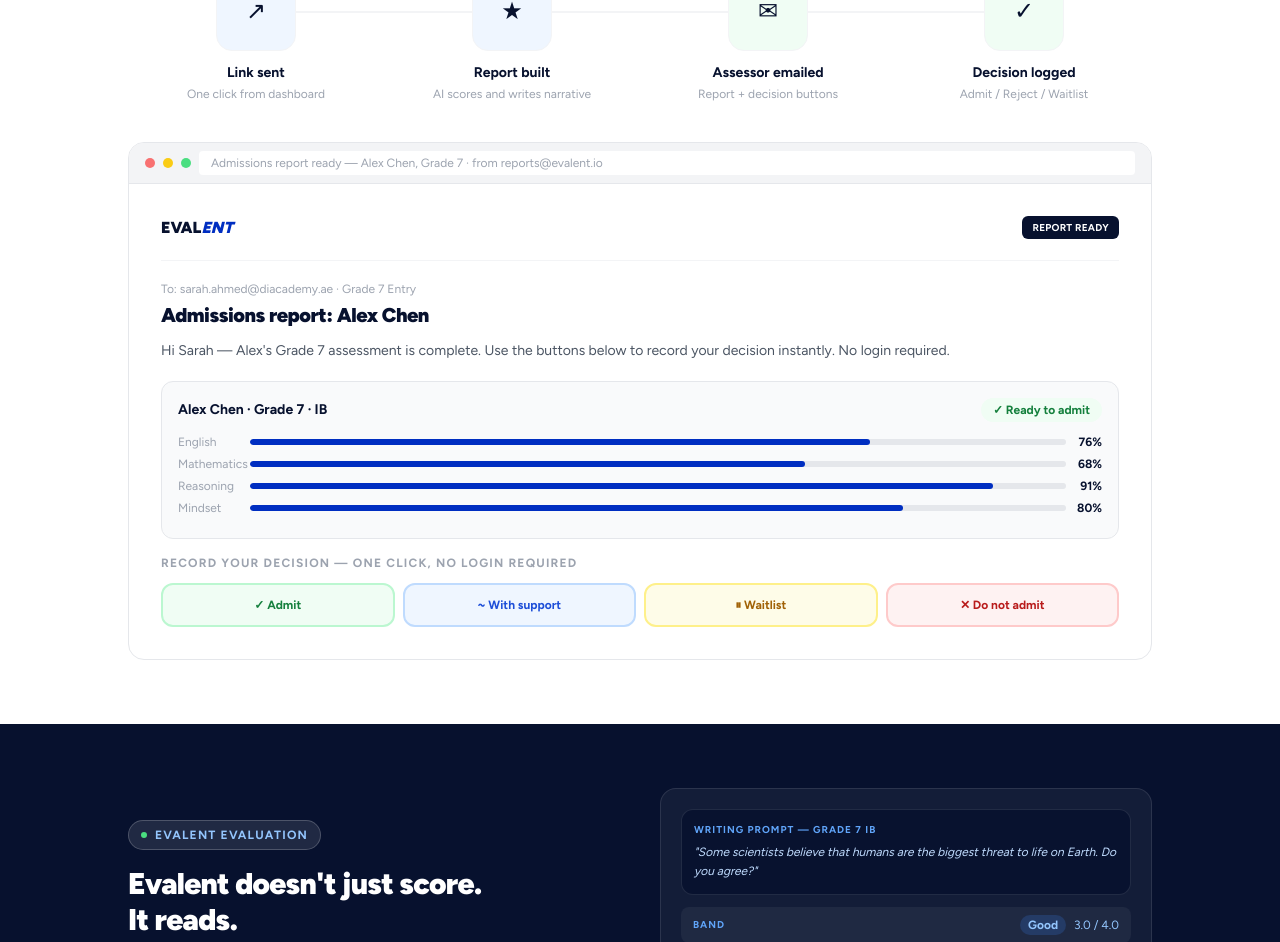
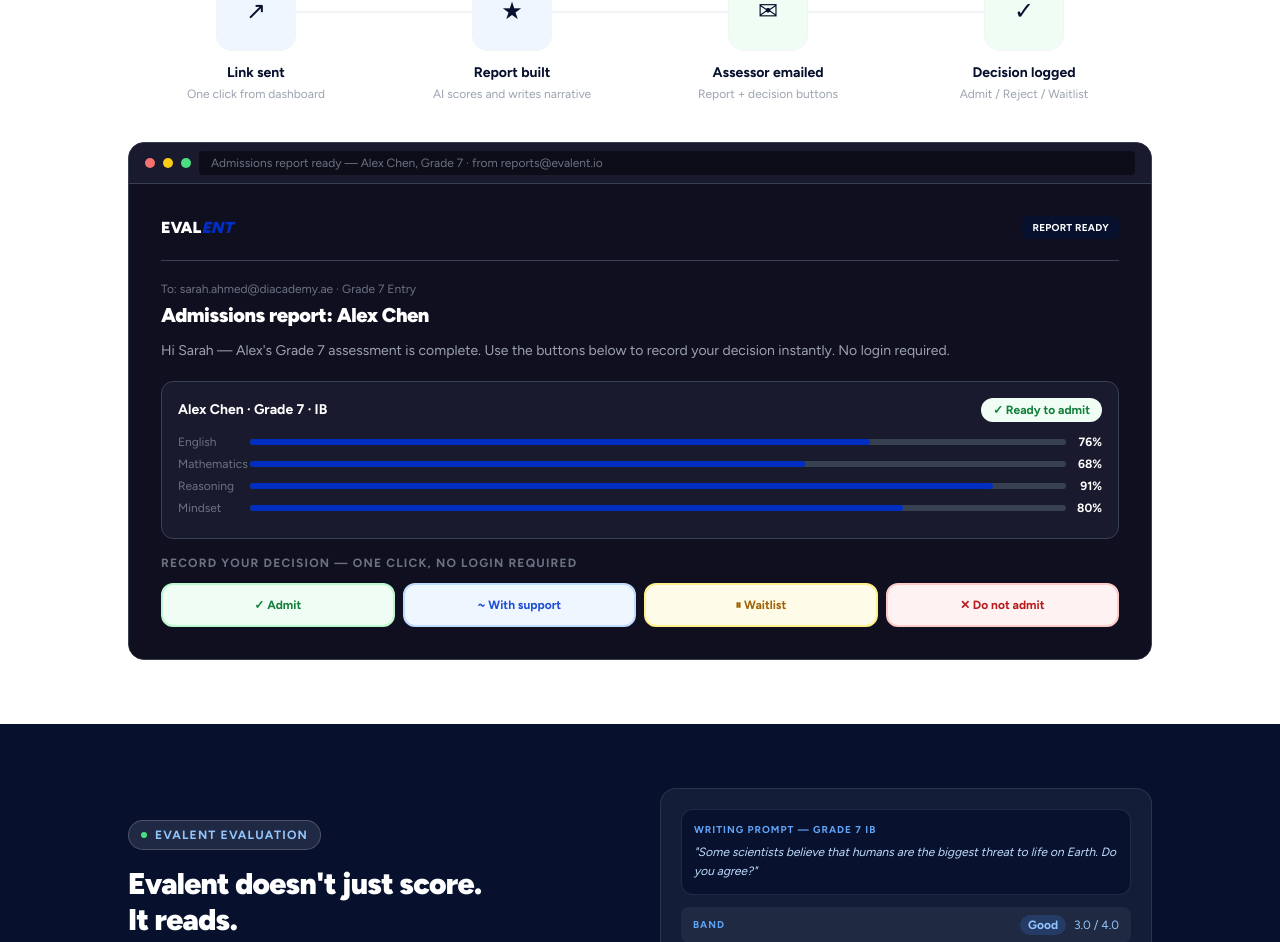
Before and after one commit to wigsbury-ui/evalent-marketing, a Next.js app: page / in a window 1280 px wide. Shown: the part 3376-4318 px from the top of the page. Built offline with nearby package versions, Linux system fonts and the light colour scheme.

Commit message:
feat: email mockup dark mode

```diff
--- a/src/app/page.tsx
+++ b/src/app/page.tsx
@@ -202,37 +202,37 @@ export default function Home() {
           </div>
 
           {/* Email mockup */}
-          <div className="border border-gray-200 rounded-2xl overflow-hidden">
-            <div className="bg-gray-100 px-4 py-2 flex items-center gap-2 border-b border-gray-200">
+          <div className="border border-gray-700 rounded-2xl overflow-hidden bg-[#0f0f1f]">
+            <div className="bg-[#1a1a2e] px-4 py-2 flex items-center gap-2 border-b border-gray-700">
               <div className="w-2.5 h-2.5 rounded-full bg-red-400" />
               <div className="w-2.5 h-2.5 rounded-full bg-yellow-400" />
               <div className="w-2.5 h-2.5 rounded-full bg-green-400" />
-              <div className="flex-1 bg-white rounded px-3 py-1 text-xs text-gray-400">Admissions report ready — Alex Chen, Grade 7 · from reports@evalent.io</div>
+              <div className="flex-1 bg-[#0d0d1a] rounded px-3 py-1 text-xs text-gray-500">Admissions report ready — Alex Chen, Grade 7 · from reports@evalent.io</div>
             </div>
-            <div className="p-8">
-              <div className="flex items-center justify-between mb-5 pb-5 border-b border-gray-100">
-                <div className="text-base font-black text-navy">EVAL<span className="text-brand italic">ENT</span></div>
+            <div className="p-8 bg-[#0f0f1f]">
+              <div className="flex items-center justify-between mb-5 pb-5 border-b border-gray-700">
+                <div className="text-base font-black text-white">EVAL<span className="text-brand italic">ENT</span></div>
                 <div className="bg-navy text-white text-[10px] font-bold px-2.5 py-1 rounded-md tracking-wide">REPORT READY</div>
               </div>
-              <div className="text-xs text-gray-400 mb-1">To: sarah.ahmed@diacademy.ae · Grade 7 Entry</div>
-              <div className="text-xl font-black text-navy mb-3 tracking-tight">Admissions report: Alex Chen</div>
-              <p className="text-sm text-gray-600 mb-5">Hi Sarah — Alex's Grade 7 assessment is complete. Use the buttons below to record your decision instantly. No login required.</p>
-              <div className="bg-gray-50 border border-gray-200 rounded-xl p-4 mb-4">
+              <div className="text-xs text-gray-500 mb-1">To: sarah.ahmed@diacademy.ae · Grade 7 Entry</div>
+              <div className="text-xl font-black text-white mb-3 tracking-tight">Admissions report: Alex Chen</div>
+              <p className="text-sm text-gray-400 mb-5">Hi Sarah — Alex's Grade 7 assessment is complete. Use the buttons below to record your decision instantly. No login required.</p>
+              <div className="bg-[#1a1a2e] border border-gray-700 rounded-xl p-4 mb-4">
                 <div className="flex items-center justify-between mb-3">
-                  <div className="text-sm font-bold text-navy">Alex Chen · Grade 7 · IB</div>
+                  <div className="text-sm font-bold text-white">Alex Chen · Grade 7 · IB</div>
                   <div className="bg-green-50 text-green-700 text-xs font-bold px-3 py-1 rounded-full">✓ Ready to admit</div>
                 </div>
                 {[['English','76'],['Mathematics','68'],['Reasoning','91'],['Mindset','80%']].map(([label, pct]) => (
                   <div key={label} className="flex items-center gap-2 mb-1.5">
-                    <span className="text-xs text-gray-400 w-16">{label}</span>
-                    <div className="flex-1 h-1.5 bg-gray-200 rounded-full overflow-hidden">
+                    <span className="text-xs text-gray-500 w-16">{label}</span>
+                    <div className="flex-1 h-1.5 bg-gray-700 rounded-full overflow-hidden">
                       <div className="h-full bg-brand rounded-full" style={{width: pct.includes('%') ? pct : pct+'%'}} />
                     </div>
-                    <span className="text-xs font-bold text-navy w-7 text-right">{pct.includes('%') ? pct : pct+'%'}</span>
+                    <span className="text-xs font-bold text-white w-7 text-right">{pct.includes('%') ? pct : pct+'%'}</span>
                   </div>
                 ))}
               </div>
-              <div className="text-xs font-bold text-gray-400 tracking-widest mb-3">RECORD YOUR DECISION — ONE CLICK, NO LOGIN REQUIRED</div>
+              <div className="text-xs font-bold text-gray-500 tracking-widest mb-3">RECORD YOUR DECISION — ONE CLICK, NO LOGIN REQUIRED</div>
               <div className="grid grid-cols-4 gap-2">
                 {[
                   ['✓ Admit','border-green-200 bg-green-50 text-green-700'],
```
